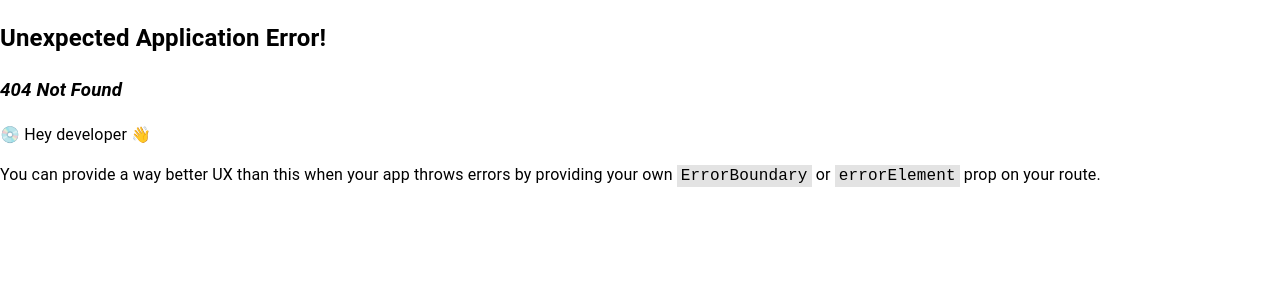
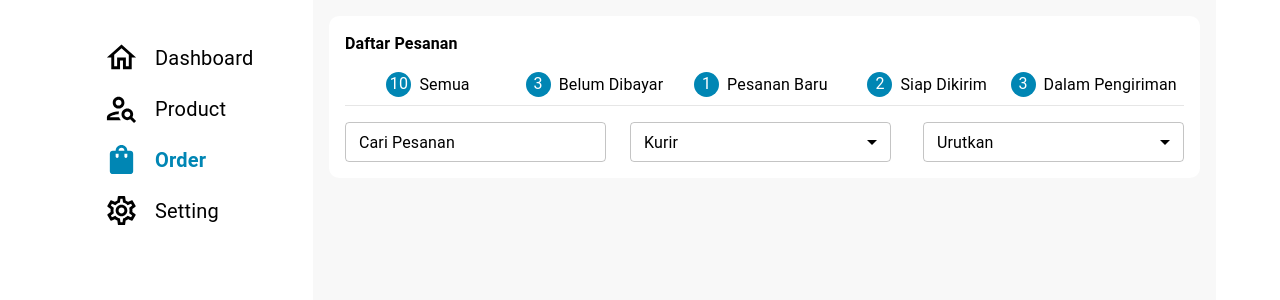
Before and after one commit to Reihan1305/E-Commerce-FE, a React (Vite) app: page /order in a window 1280 px wide. Before the commit this address had no page. Shown: the top 300 px of the page. Built offline with nearby package versions, Linux system fonts and the light colour scheme.

Commit message:
order page

```diff
--- a/src/components/Sidebar/MenuItem.tsx
+++ b/src/components/Sidebar/MenuItem.tsx
@@ -3,10 +3,10 @@ import {
     HomeOutlined,
     PersonSearch,
     PersonSearchOutlined,
-    Favorite,
-    FavoriteBorder,
-    AccountCircle,
-    AccountCircleOutlined,
+    ShoppingBagOutlined,
+    ShoppingBagRounded,
+    SettingsOutlined,
+    SettingsRounded,
 } from "@mui/icons-material";
 import { Box, Typography } from "@mui/material";
 import { NavLink } from "react-router-dom";
@@ -16,33 +16,32 @@ const MENU = [
         name: "Dashboard",
         path: "/",
         icon: {
-            active: <Home />,
-            nonActive: <HomeOutlined />,
+            active: <Home fontSize="large" style={{ fill: "#0086B4" }} />,
+            nonActive: <HomeOutlined fontSize="large" />,
         },
-        //   icons: [<Home />, <HomeOutlined />],
     },
     {
         name: "Product",
         path: "/product",
         icon: {
-            active: <PersonSearch />,
-            nonActive: <PersonSearchOutlined />,
+            active: <PersonSearch fontSize="large" style={{ fill: "#0086B4" }} />,
+            nonActive: <PersonSearchOutlined fontSize="large" />,
         },
     },
     {
         name: "Order",
         path: "/order",
         icon: {
-            active: <Favorite />,
-            nonActive: <FavoriteBorder />,
+            active: <ShoppingBagRounded fontSize="large" style={{ fill: "#0086B4" }} />,
+            nonActive: <ShoppingBagOutlined fontSize="large" />,
         },
     },
     {
         name: "Setting",
         path: "/setting",
         icon: {
-            active: <AccountCircle />,
-            nonActive: <AccountCircleOutlined />,
+            active: <SettingsRounded fontSize="large" style={{ fill: "#0086B4" }} />,
+            nonActive: <SettingsOutlined fontSize="large" />,
         },
     },
 ];
@@ -60,7 +59,15 @@ const MenuItem = () => {
                             sx={{ gap: 2 }}
                         >
                             {isActive ? item.icon.active : item.icon.nonActive}{" "}
-                            <Typography fontSize={20}>{item.name}</Typography>
+                            <Typography
+                                sx={{
+                                    fontSize: "20px",
+                                    color: isActive ? "#0086B4" : "black",
+                                    fontWeight: isActive ? "700" : "400"
+                                }}
+                            >
+                                {item.name}
+                            </Typography>
                         </Box>
                     )}
                 </NavLink>
--- a/src/layout/RootLayout.tsx
+++ b/src/layout/RootLayout.tsx
@@ -28,6 +28,8 @@ const RootLayout = () => {
                     flex={3.5}
                     className="product-container"
                     sx={{
+                        bgcolor: "#F8F8F8",
+                        p: 2,
                         borderLeft: "3px solid #gray/50",
                         borderRight: "3px solid #gray/50",
                         overflowY: "auto",
--- a/src/main.tsx
+++ b/src/main.tsx
@@ -3,6 +3,7 @@ import ReactDOM from "react-dom/client";
 import { ThemeProvider, createTheme } from "@mui/material/styles";
 import CssBaseline from "@mui/material/CssBaseline";
 import App from "./App";
+import "./style.css"
 
 const lightTheme = createTheme({
   palette: {
--- /dev/null
+++ b/src/pages/Order/atom/button.tsx
@@ -0,0 +1,95 @@
+import { Box, Typography } from "@mui/material"
+import { NavLink } from "react-router-dom"
+
+const SortButton = () => {
+    const buttonList = [
+        {
+            name: "Semua",
+            total: 10,
+            path: "/all"
+        },
+        {
+            name: "Belum Dibayar",
+            total: 3,
+            path: "/unpaid"
+        },
+        {
+            name: "Pesanan Baru",
+            total: 1,
+            path: "/new_order"
+        },
+        {
+            name: "Siap Dikirim",
+            total: 2,
+            path: "/ready_send"
+        },
+        {
+            name: "Dalam Pengiriman",
+            total: 3,
+            path: "/on_delivery"
+        },
+        {
+            name: "Pesanan Selesai",
+            total: 1,
+            path: "/order_completed"
+        },
+    ]
+
+    return (
+        <Box
+            sx={{
+                width: "100%",
+                display: "flex",
+                borderBottom: "1px solid #E6E6E6",
+                overflowX: "auto"
+            }}
+        >
+            {buttonList.map((item) => (
+                <NavLink to={"/order" + item.path} key={item.name} style={{ textDecoration: "none" }}>
+                    {({ isActive }) => (
+                        <Box
+                            sx={{
+                                width: "13vw",
+                                display: "flex",
+                                justifyContent: "center",
+                                alignItems: "center",
+                                gap: 1,
+                                paddingBottom: 1,
+                                borderBottom: isActive ? "3px solid #0086B4" : "none"
+                            }}
+                        >
+                            <Box
+                                sx={{
+                                    width: "25px",
+                                    height: "25px",
+                                    display: "flex",
+                                    justifyContent: "center",
+                                    borderRadius: "50px",
+                                    bgcolor: "#0086B4"
+                                }}
+                            >
+                                <Typography
+                                    sx={{
+                                        color: "white"
+                                    }}
+                                >
+                                    {item.total}
+                                </Typography>
+                            </Box>
+                            <Typography
+                                sx={{
+                                    color: isActive ? "#0086B4" : "black",
+                                    fontWeight: isActive ? "700" : "400"
+                                }}
+                            >
+                                {item.name}
+                            </Typography>
+                        </Box>
+                    )}
+                </NavLink>
+            ))}
+        </Box>
+    )
+}
+
+export default SortButton
--- /dev/null
+++ b/src/pages/Order/atom/dropDown.tsx
@@ -0,0 +1,44 @@
+import { Box, FormControl, InputLabel, MenuItem, Select, TextField } from "@mui/material"
+
+const SortDropDown = () => {
+    return (
+        <Box sx={{ display: "flex", alignItems: "center", mt: 2, gap: 2 }}>
+            <TextField
+                label="Cari Pesanan"
+                variant="outlined"
+                size="small"
+                sx={{ flex: 1, mr: 1 }}
+            />
+
+            <FormControl variant="outlined" size='small' sx={{ flex: 1, minWidth: 120, mr: 2 }}>
+                <InputLabel>Kurir</InputLabel>
+                <Select label="Kurir">
+                    <MenuItem value="">
+                        <em>None</em>
+                    </MenuItem>
+                    <MenuItem value="jne">JNE</MenuItem>
+                    <MenuItem value="jnt">JNT</MenuItem>
+                    <MenuItem value="sicepat">Sicepat</MenuItem>
+                </Select>
+            </FormControl>
+            <FormControl variant="outlined" size='small' sx={{ flex: 1, minWidth: 120 }}>
+                <InputLabel>Urutkan</InputLabel>
+                <Select
+                    label="Urutkan"
+                // value={sortBy}
+                // onChange={handleSortByChange}
+                >
+                    <MenuItem value="">
+                        <em>None</em>
+                    </MenuItem>
+                    <MenuItem value="baru">Paling Baru</MenuItem>
+                    <MenuItem value="lama">Paling Lama</MenuItem>
+                    <MenuItem value="tercepat">Respons Tercepat</MenuItem>
+                    <MenuItem value="terlama">Respons Terlama</MenuItem>
+                </Select>
+            </FormControl>
+        </Box>
+    )
+}
+
+export default SortDropDown
--- /dev/null
+++ b/src/pages/Order/index.tsx
@@ -0,0 +1,32 @@
+import { Box, Typography } from "@mui/material"
+import SortButton from "./atom/button"
+import { Outlet } from "react-router-dom"
+import SortDropDown from "./atom/dropDown"
+
+const OrderPage = () => {
+    return (
+        <Box
+            sx={{
+                bgcolor: "white",
+                borderRadius: "10px",
+                p: 2,
+                fontWeight: "bold"
+            }}
+        >
+            <Typography
+                sx={{
+                    fontWeight: 600,
+                    mb: 2
+                }}
+            >
+                Daftar Pesanan
+
+            </Typography>
+            <SortButton />
+            <SortDropDown />
+            <Outlet />
+        </Box>
+    )
+}
+
+export default OrderPage
--- /dev/null
+++ b/src/pages/Setting/index.tsx
@@ -0,0 +1,11 @@
+import { Box } from "@mui/material"
+
+const Setting = () => {
+    return (
+        <Box>
+            Setting
+        </Box>
+    )
+}
+
+export default Setting
--- /dev/null
+++ b/src/style.css
@@ -0,0 +1,11 @@
+* {
+    padding: 0;
+    margin: 0;
+    box-sizing: border-box;
+    color: black;
+}
+
+::-webkit-scrollbar {
+    width: 0;
+    height: 0;
+}
```
Also changed, not shown: src/router/index.tsx (+36 -0 lines).
